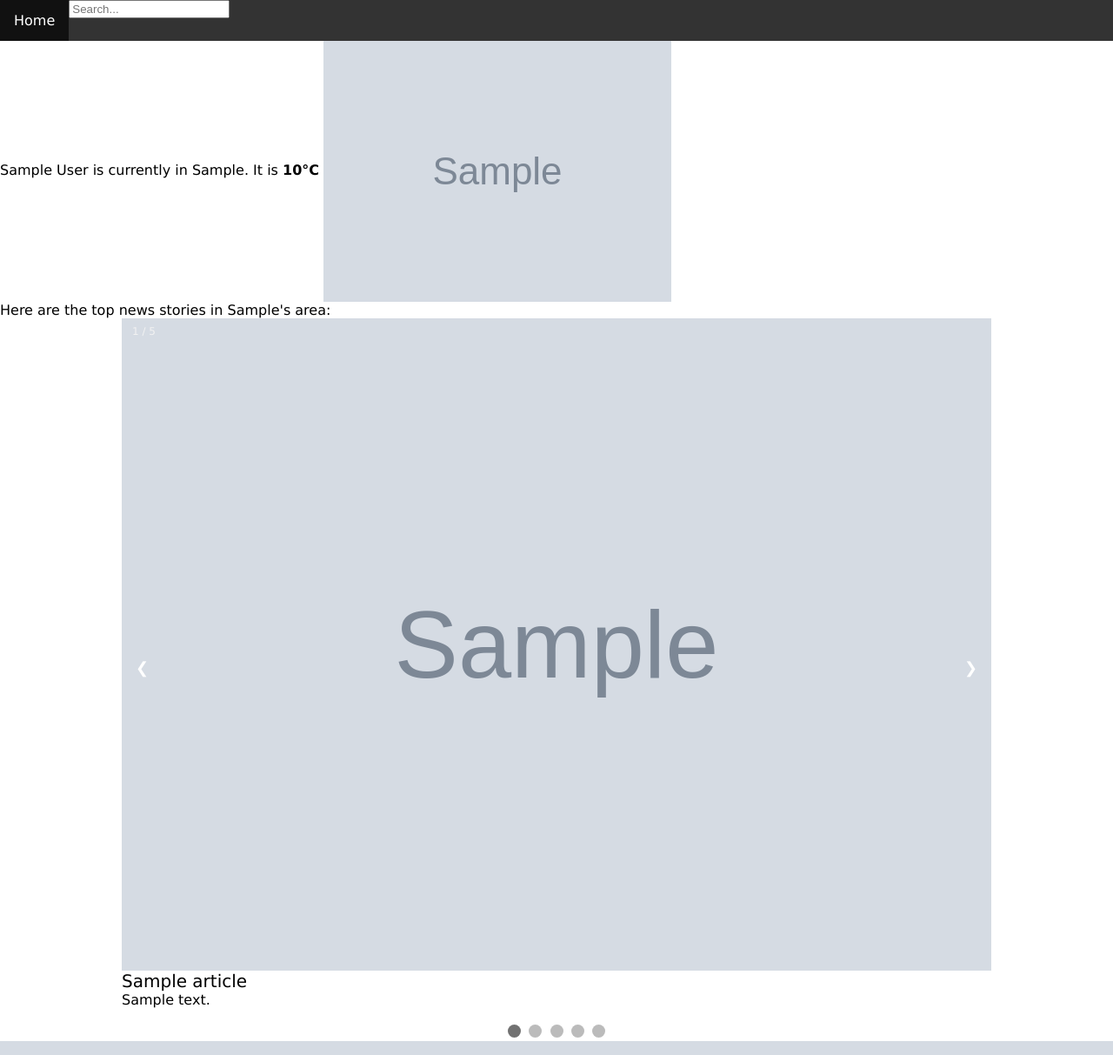
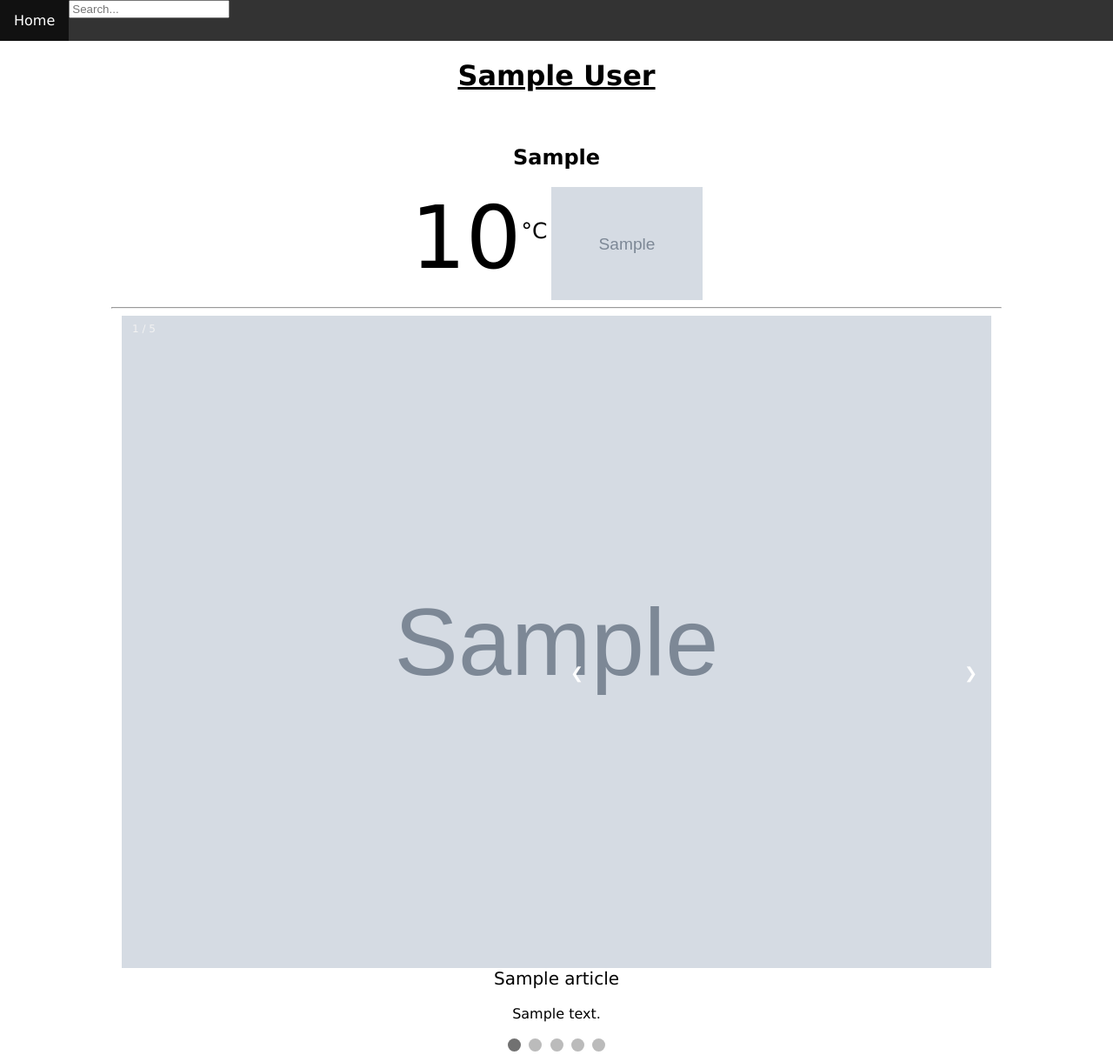
Before and after one commit to GUTS-jpm/jp-connect, a Django app: template jpconnect_project/jpconnect/template/employee.html in a window 1280 px wide. Shown: the whole page at 87% size. Run offline with Django 3.2, Linux system fonts and the light colour scheme; tables that the repository leaves empty hold one stand-in row (values such as "Sample post"); the template is opened without the code that fills it: values that come from a table or form of the project are taken from there, most other values are stand-ins (such as "Sample title", 1, 10 or a date in 2020); grey boxes marked "Sample" are stand-in pictures.

Commit message:
employee nice  now

```diff
--- a/jpconnect_project/jpconnect/template/employee.html
+++ b/jpconnect_project/jpconnect/template/employee.html
@@ -16,23 +16,26 @@
 
 {% block body_block %}
     {% if employee %}
+        <center>
+            <h1  style="text-decoration: underline;"> {{employee.first_name}} {{employee.last_name}}</h1><br>
 
-        {{employee.first_name}} {{employee.last_name}} is currently in {{employee.location}}. It is <b>{{temp_c}}°C</b>
+            <h2>{{employee.location}}</h2>
 
-        <img src={{img}}>
+            <span style="font-size: 100px;">{{temp_c}}<sup style="font-size: 25px;">°C</sup></span>
 
-        <br>
+            <img src={{img}}  height="130" style="align-self: right; vertical-align: top;" alt="{{condition}}">
+            <br>
 
-        Here are the top news stories in {{employee.first_name}}'s area:
+        <hr width="80%">
 
-        <br>
+
 
         <div class="slideshow-container">
         {% for article in articles %}
             <div class="mySlides fade">
                 <div class="numbertext">{{ forloop.counter }} / 5</div>
                 <img src={{article.img}} style="width:100%">
-                <div class="text">{{article.title}}</div>
+                <div class="text"><bold>{{article.title}}</bold></div><br>
                 <div>{{article.desc}}</div>
             </div>
         {% endfor %}
@@ -46,6 +49,7 @@
             <span class="dot" onclick="currentSlide(4)"></span>
             <span class="dot" onclick="currentSlide(5)"></span>
         </div>
+        </center>
         <script>
             var slideIndex = 1;
             showSlides(slideIndex);
```
